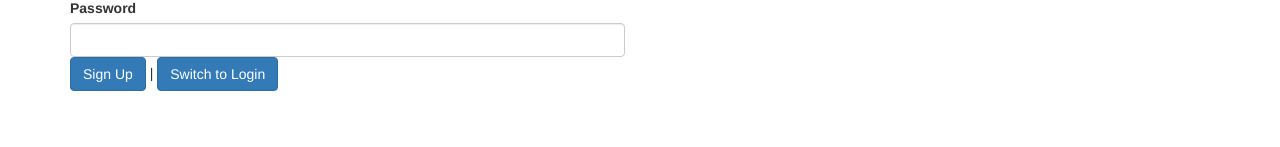
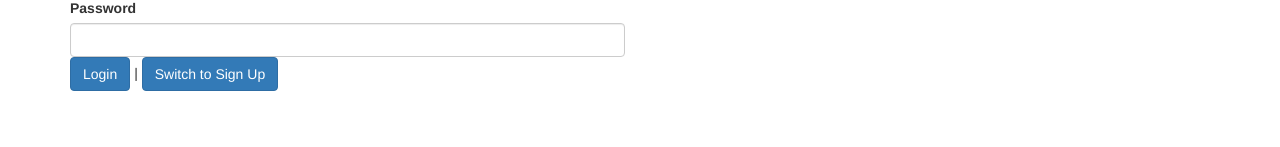
Before and after one commit to jsolis1302/shop-recipe, an Angular app: page /auth in a window 1280 px wide. Shown: the part 133-280 px from the top of the page. Built offline with nearby package versions, Linux system fonts and the light colour scheme.

Commit message:
Lecture 287
Switching between Auth modes

```diff
--- a/src/app/auth/auth.component.html
+++ b/src/app/auth/auth.component.html
@@ -10,8 +10,10 @@
         <input type="password" id = "password" class="form-control" >
       </div>
       <div>
-        <button class="btn btn-primary">Sign Up</button> |
-        <button class="btn btn-primary">Switch to Login</button>
+        <button class="btn btn-primary" type="submit">{{ isLoginMode ? 'Login' : 'Sign Up' }}</button> |
+        <button class="btn btn-primary" type="button" (click)="onSwitchMode()">
+          Switch to {{isLoginMode ? ' Sign Up ' : 'Login'}}
+        </button>
       </div>
     </form>
   </div>
--- a/src/app/auth/auth.component.ts
+++ b/src/app/auth/auth.component.ts
@@ -9,7 +9,12 @@ export class AuthComponent implements OnInit {
 
   constructor() { }
 
+  isLoginMode = true;
   ngOnInit() {
   }
 
+  onSwitchMode(){
+    this.isLoginMode = !this.isLoginMode;
+  }
+
 }
```
